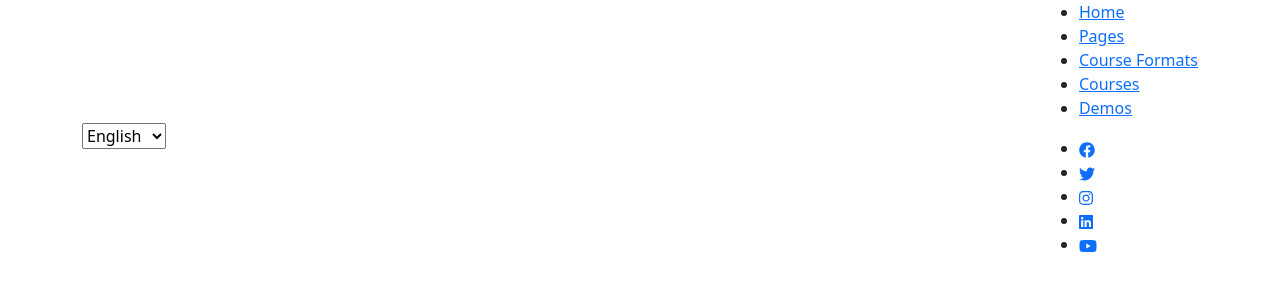
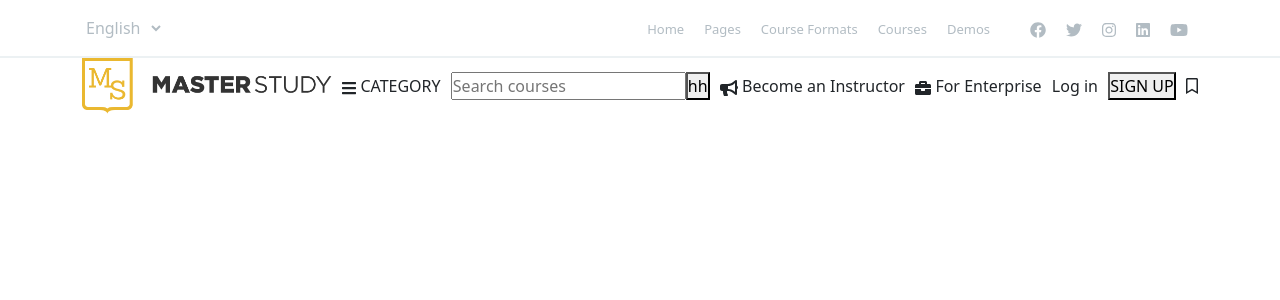
Before and after one commit to lumilio/proj-html-vuejs, a Vue app: page / in a window 1280 px wide. Shown: the top 300 px of the page. Built offline with nearby package versions, Linux system fonts and the light colour scheme.

Commit message:
Add new vue components + Update Header component

```diff
--- a/src/assets/variables.scss
+++ b/src/assets/variables.scss
@@ -28,7 +28,7 @@ $azure: #365cac;
 $sundance: #ceb765;
 
 
-@mixin layout-input-1 {
+@mixin layout-list-1 {
     width: 250px;
     margin: 5px;
     margin-left: 30px;
--- a/src/components/AppHeader.vue
+++ b/src/components/AppHeader.vue
@@ -1,16 +1,16 @@
 <template>
 
     <div>
-        <div class="container-fluid d-flex justify-content-center">
-            <div class="container d-flex justify-content-between align-items-center">
+        <div class="container-fluid d-flex justify-content-center first-part">
+            <div class="container d-flex justify-content-between align-items-center py-3">
                 <select>
                     <option v-for='item in LenguageOption' :key='item.id' value="item.value">{{item.value}}</option>
                 </select>
                 <div class="options">
-                    <ul class="section">
+                    <ul class="menu">
                         <li v-for="item in HeaderSection" :key='item.id'> <a href="#">{{item.name}}</a></li>
                     </ul>
-                    <ul class="social">
+                    <ul class="">
                         <li v-for="item in HeaderSocialIcons" :key='item.id'> <a href="#"><font-awesome-icon :icon="[item.icon_prefix, item.icon_code]"/></a></li>
                     </ul>
                 </div>
@@ -18,7 +18,18 @@
         </div>
 
         <div class="container-fluid d-flex justify-content-center">
-            <div class="container d-flex justify-content-center align-items-center">
+            <div class="container d-flex justify-content-between align-items-center">
+                <HeaderLogo/>
+                <p><font-awesome-icon :icon="['fas', 'bars']"/> CATEGORY</p>
+                <form class="example" action="action_page.php">
+                    <input type="text" placeholder="Search courses" name="search">
+                    <button type="submit">hh</button>
+                </form>
+                <p><font-awesome-icon :icon="['fas', 'bullhorn']"/> Become an Instructor</p>
+                <p><font-awesome-icon :icon="['fas', 'briefcase']"/> For Enterprise</p>
+                <p>Log in</p>
+                <button>SIGN UP</button>
+                <font-awesome-icon :icon="['far', 'bookmark']"/>
             </div>
         </div>
     </div>
@@ -31,7 +42,11 @@
 //---------------components-------------------
 import { library } from '@fortawesome/fontawesome-svg-core'
 import { fab } from '@fortawesome/free-brands-svg-icons'
-library.add(fab)
+import { far } from '@fortawesome/free-regular-svg-icons'
+import { fas } from '@fortawesome/free-solid-svg-icons'
+library.add(fab, fas, far)
+
+import HeaderLogo from './HeaderLogo.vue';
 //--------------------------------------------
 
 
@@ -40,7 +55,7 @@ library.add(fab)
 export default {
     name: '',
     components: {
-
+        HeaderLogo,
     },
     data() {
         return {
@@ -117,5 +132,37 @@ export default {
 
 <style scoped lang="scss">
 @import '../assets/variables.scss';
-
+.first-part{
+    border-bottom: 2px solid $mystic;
+}
+p{
+     margin: 0;
+    padding: 0;
+}
+.options{
+    display: flex;
+    align-items: center;
+}
+.options ul {
+    margin: 0;
+    padding: 0;
+}
+.options ul li {
+    display: inline-block;
+    margin: 0 10px;
+}
+.options ul li a{
+    color: $submarine;
+    text-decoration: none;
+}
+.options .menu{
+    font-size: small;
+    margin-top: 4px;
+    margin-right: 20px;
+}
+select{
+    border: none;
+    color: $submarine;
+    background-color: white;
+}
 </style>s
--- /dev/null
+++ b/src/components/HeaderLogo.vue
@@ -0,0 +1,28 @@
+<template>
+<img src="../assets/images/logo-colored.png" alt="">
+</template>
+
+/* -------------------------------------------------------------------------- */
+
+
+<script>
+//---------------components-------------------
+//--------------------------------------------
+
+export default {
+    name: '',
+    components: {},
+}
+</script>
+
+
+
+
+/* -------------------------------------------------------------------------- */
+
+<style scoped lang="scss">
+@import '../assets/variables.scss';
+img{
+    width: 250px;
+}
+</style>
```
Also changed, not shown: src/assets/images/logo-colored.png (added).
